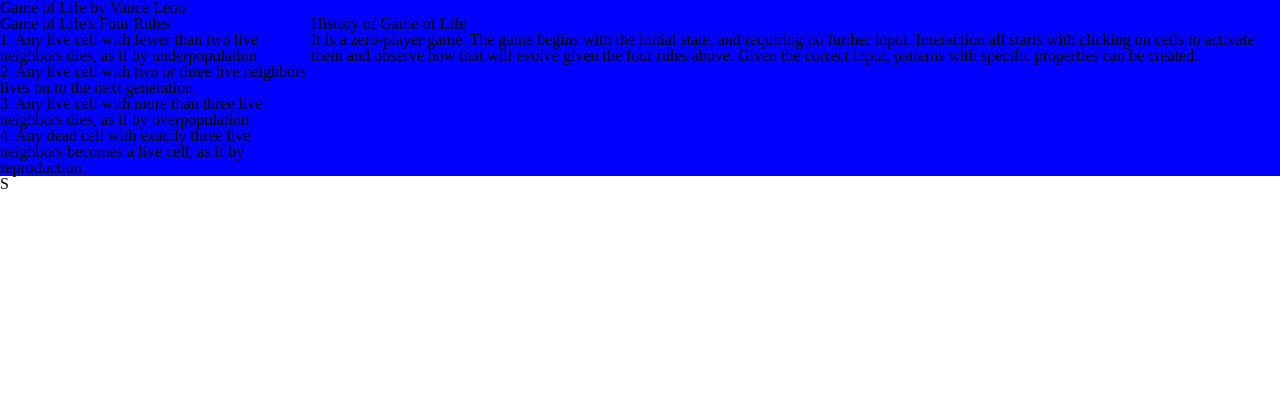
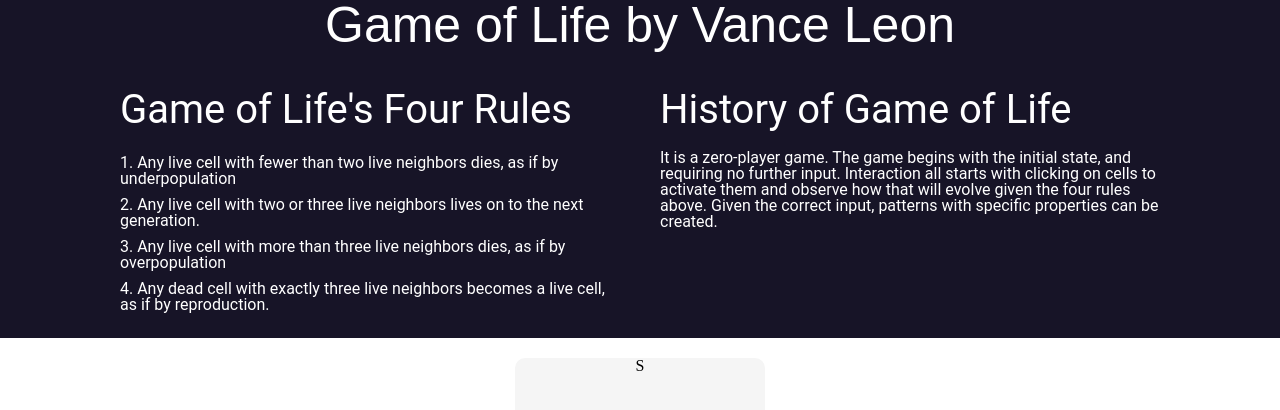
Before and after one commit to bloominstituteoftechnology/CS-Build-Week-1, a React (Create React App) app in the folder gameoflife/: page / in a window 1280 px wide. Shown: the top 410 px of the page. Built offline with nearby package versions, Linux system fonts and the light colour scheme; the HTML template or start-up script is replaced by a standard one.

Commit message:
latest with styling

```diff
--- a/gameoflife/src/App.css
+++ b/gameoflife/src/App.css
@@ -49,15 +49,65 @@ table {
 }
 
 
+.container {
+  max-width: 100%;
+}
+
+
+.banner {
+  background: #171427;
+  color: white;
+
+}
+
+.game-title {
+  display: flex;
+  justify-content: center;
+  font-size: 50px;
+  font-family: 'Archivo', sans-serif;
+}
 
 .details-container {
   display: flex;
+  justify-content: center;
+  font-family: 'Roboto', sans-serif;
+}
+
+.rules-container {
+  width: 500px;
+  padding: 20px;
+}
+
+.rules-container li {
+  padding: 5px 0;
+}
+
+.history-container {
+  width: 500px;
+  padding: 20px;
+}
+
+.details-container h2 {
+  font-size: 40px;
+  padding: 20px 0;
 }
 
 
+.grid-container {
+  margin: 20px auto;
+  width: 250px;
+  height: 250px;
+  background-color: #F5F5F5;
+  display: flex;
+  justify-content: center;
+  align-content: center;
+  border-radius: 10px;
+}
 
-.banner {
-  background: blue;
+.square {
+  height: 15px;
+  width: 15px;
+  border: .5px solid black;
 }
 
 
--- a/gameoflife/src/App.js
+++ b/gameoflife/src/App.js
@@ -1,24 +1,19 @@
-import React, { Component } from 'react';
-import logo from './logo.svg';
-import './App.css';
-import GridContainer from './components/gridContainer';
-import Details from './components/details';
+import React, { Component } from "react";
+import logo from "./logo.svg";
+import "./App.css";
+import GridContainer from "./components/gridContainer";
+import Details from "./components/details";
 
 class App extends Component {
   render() {
     return (
       <div className="container">
-
         <div className="banner">
-          Game of Life by Vance Leon
-          <Details/>
-
+          <div className="game-title">Game of Life by Vance Leon</div>
+          <Details />
         </div>
 
-        <GridContainer/>
-
-
-
+        <GridContainer />
       </div>
     );
   }
--- a/gameoflife/src/components/details.js
+++ b/gameoflife/src/components/details.js
@@ -5,7 +5,7 @@ const Details = () => {
   return (
     <div className="details-container">
       <div className="rules-container">
-        <h1>Game of Life's Four Rules</h1>
+        <h2>Game of Life's Four Rules</h2>
         <ol>
           <li>
             1. Any live cell with fewer than two live neighbors dies, as if by
--- a/gameoflife/src/components/square.js
+++ b/gameoflife/src/components/square.js
@@ -6,8 +6,8 @@ class Square extends Component {
   };
   render() {
     return (
-    <div className="sqaure-container">S </div>)
-    ;
+    <div className="sqaure">S </div>
+    );
   }
 }
 
```
